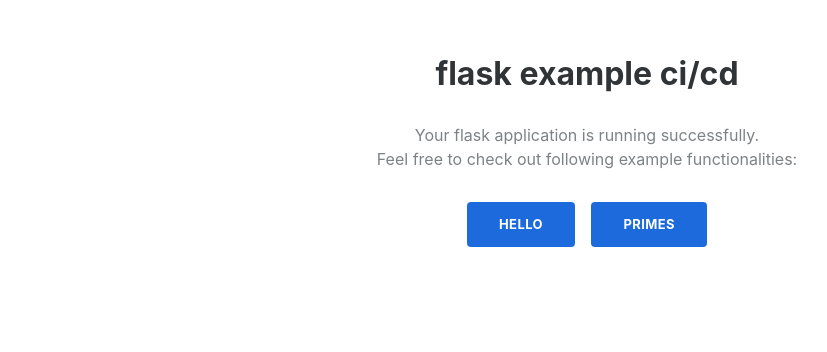
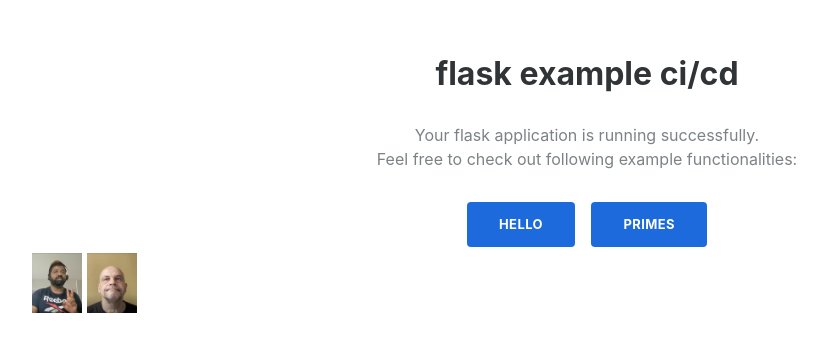
Before and after one commit to niallbee/capstone, a Flask app: page / in a window 1280 px wide. Shown: the part 72-424 px from the top of the page, without its empty margins (53-880 px from the left). Run offline with Flask 2, Linux system fonts and the light colour scheme; some libraries are stand-ins or nearby versions.

Commit message:
added imgs

```diff
--- a/flaskr/templates/index.html
+++ b/flaskr/templates/index.html
@@ -13,4 +13,6 @@
         <a class="btn btn-primary" role="button" href="/hello/">Hello</a>
         <a class="btn btn-primary" role="button" href="/primes/">Primes</a>
     </div>
+    <img src="flaskr/karthik.png" width="50" height="60"/>
+    <img src="flaskr/simon.png" width="50" height="60"/>
 {% endblock %}
```
